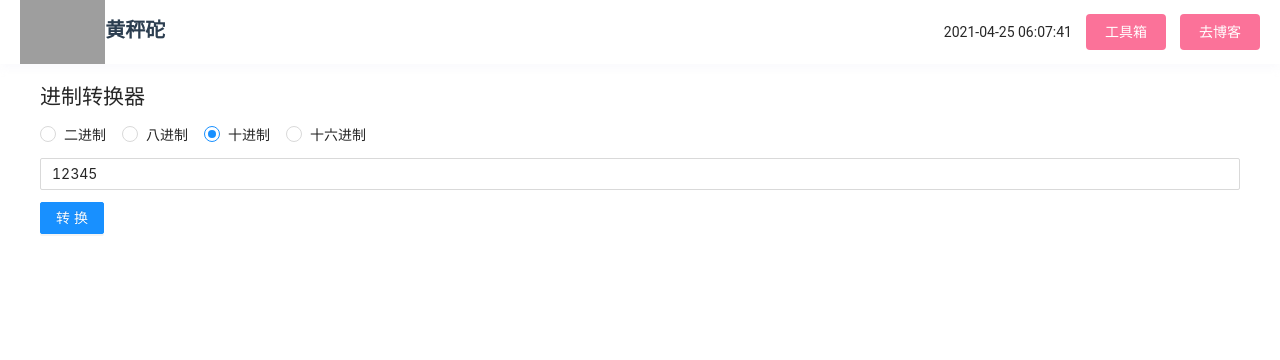
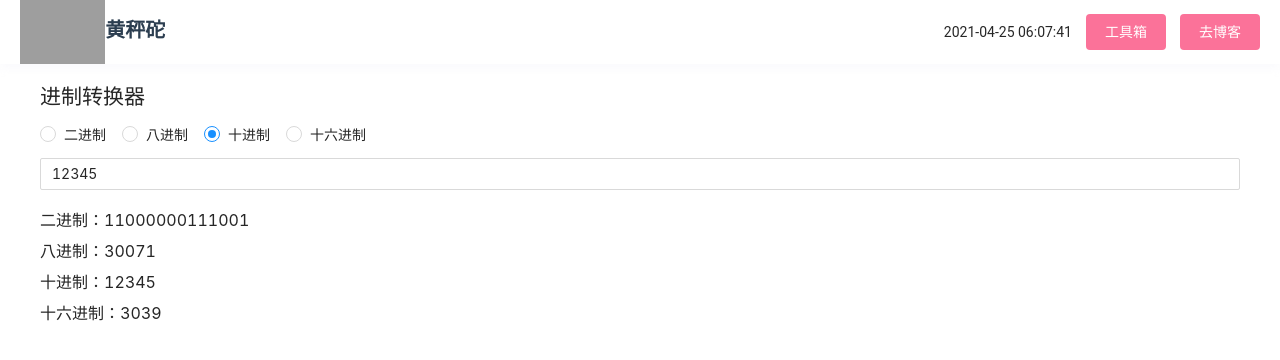
Before and after one commit to HuangChengtuo/react-ts, a React app: page /hex in a window 1280 px wide. Shown: the top 360 px of the page. Built offline with nearby package versions, Linux system fonts and the light colour scheme; no server answers; grey boxes are pictures that could not be loaded; a web font is replaced by a local one.

Commit message:
进制转换施工

```diff
--- a/src/pages/hex/Hex.scss
+++ b/src/pages/hex/Hex.scss
@@ -5,4 +5,9 @@
   .ant-input {
     margin: 12px 0;
   }
+
+  .label {
+    font-size: 16px;
+    margin: 6px 0;
+  }
 }
--- a/src/pages/hex/Hex.tsx
+++ b/src/pages/hex/Hex.tsx
@@ -7,6 +7,10 @@ export default function Hex() {
   const [type, setType] = useState(10)
 
   const [value, setValue] = useState('12345')
+
+  const calc = () => {
+    console.log(value, parseInt(value, type).toString(16))
+  }
 
   return (
     <div id="hex-page">
@@ -22,7 +26,10 @@ export default function Hex() {
       <Input value={value} onChange={(e: ChangeEvent<HTMLInputElement>) => {
         setValue(e.target.value)
       }} />
-      <Button type="primary">转换</Button>
+      <div className="label">二进制：{parseInt(value, type).toString(2)}</div>
+      <div className="label">八进制：{parseInt(value, type).toString(8)}</div>
+      <div className="label">十进制：{parseInt(value, type).toString(10)}</div>
+      <div className="label">十六进制：{parseInt(value, type).toString(16)}</div>
     </div>
   )
 }
```
